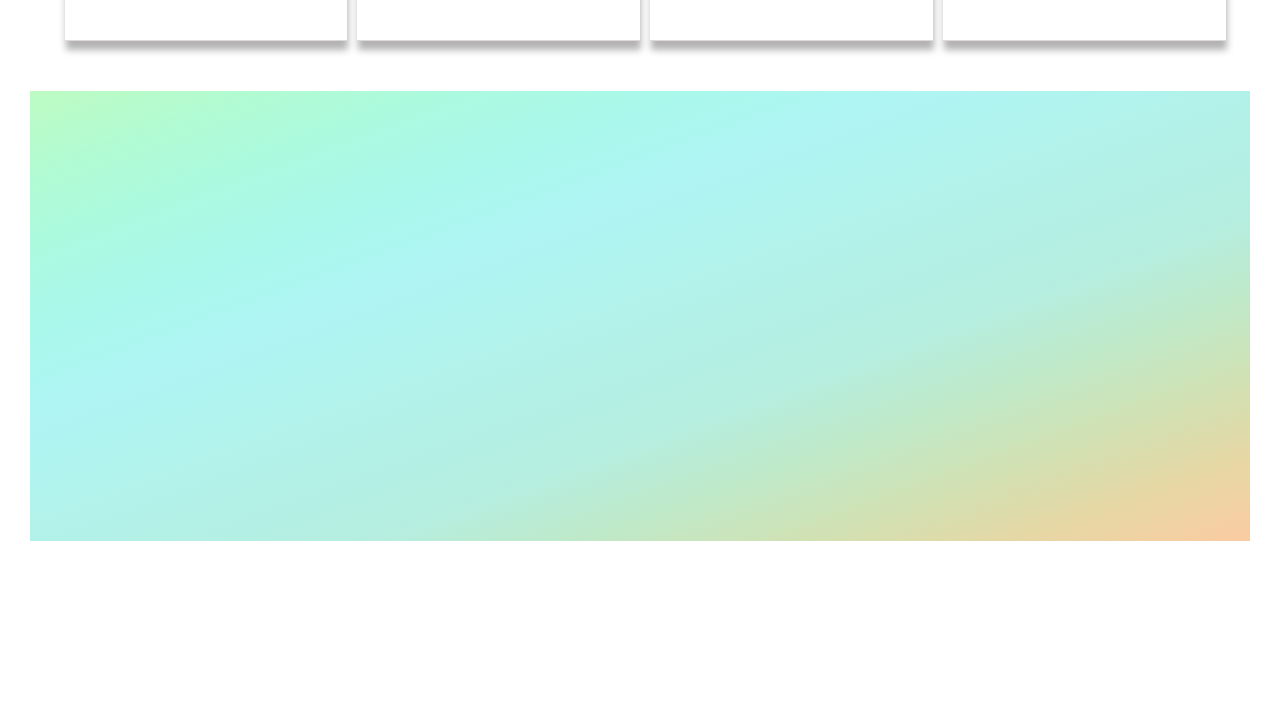
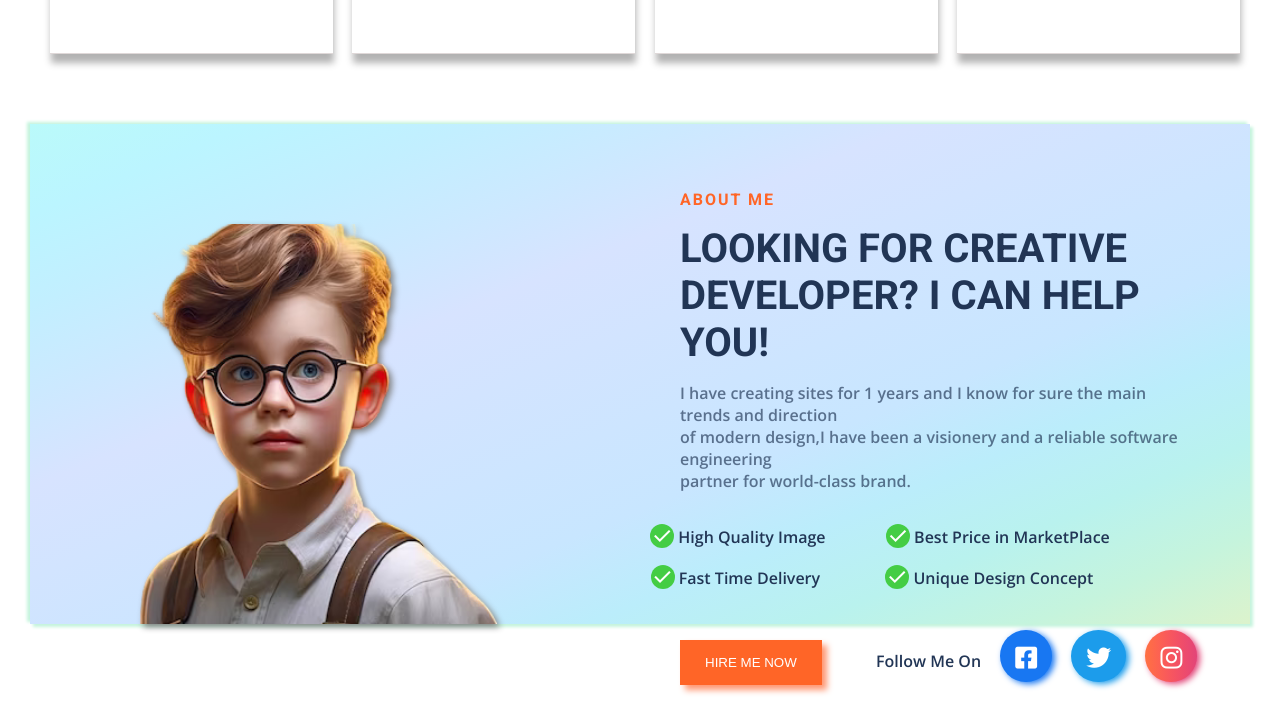
Before and after one commit to yashsinghal28/web-training, a plain HTML site: page index.html in a window 1280 px wide. Shown: the part 976-1700 px from the top of the page. Before the commit the page ends 1517 px from the top, so only its background shows below. Drawn offline with nearby package versions, Linux system fonts and the light colour scheme.

Commit message:
added banner2

```diff
--- a/css/style.css
+++ b/css/style.css
@@ -52,17 +52,10 @@ body{
     position: relative;
     right: 80px;
     padding: 8px;
-    height: 2rem;
+    height: 4rem;
+    /* border: 3px solid paleturquoise;
+    animation: title 1s ease-out 0s infinite alternate-reverse;  */
     /* float:left; */
-}
-
-.logoTitle{
-    position: relative;
-    right: 80px;
-    padding: 10px;
-    /* border: 3px solid paleturquoise;
-
-    animation: title 1s ease-out 0s infinite alternate-reverse; */
 }
 
 /* @keyframes title{
@@ -80,6 +73,17 @@ body{
         border-left-color: #ff6527;
     }
 } */
+
+.logoTitle{
+    position: relative;
+    right: 80px;
+    padding: 10px;
+    /* border: 3px solid paleturquoise;
+
+    animation: title 1s ease-out 0s infinite alternate-reverse; */
+}
+
+
 .contactImage{
     position: relative;
     left: 190px;
@@ -172,9 +176,10 @@ body{
 .bannerRight{
     position: relative;
     left: 140px;
-    bottom: 50px;
-    height: 300px;
+    bottom: -50px;
+    height: 50px;
     border-radius: 100%;
+    filter: drop-shadow(-3px -2px 3px grey);
 }
 
 .greeting{
@@ -216,8 +221,9 @@ body{
 /* line section */
 
 .serviceText{
-    font-family: var(--CursiveFont);
-    font-size: 12px;
+    font-family: 'Roboto', sans-serif;
+    letter-spacing: 2px;
+    font-size: 15px;
     color: #ff6527;
     position: relative;
     /* left :720px; */
@@ -234,14 +240,14 @@ body{
     top: 15px;
     display: flex;
     justify-content: center;
-    font-size: 25px;
+    font-size: 30px;
 }
 
 /* skills section */
 
 .skills{
     display:flex;
-    justify-content: center;
+    justify-content: space-evenly;
 }
 
 h2{
@@ -256,6 +262,19 @@ h2{
     border-left: 0px;
     box-shadow: 1px 9px 7px 0px rgba(0,0,0,0.3);
     transition: 0.4s;
+}
+
+.skills-a span{
+    height: 60px;
+    width: 70px;
+    background-color: #ff6527;
+}
+
+.rocket{
+    display: flex;
+    justify-content: center;
+    align-items: center;
+    color: white;
 }
 
 .skills-a:hover{
@@ -273,10 +292,133 @@ h2{
     color: #213555c8;
 }
 
+/* banner 2 */
+
+
 .banner2{
-    height: 450px;
+    display: flex;
+    height: 500px;
     width: 100%;
-    background:linear-gradient(to right bottom, #bdfbc2, #b2fbd2, #abfae0, #aaf8ec,
-     #aff5f4, #b1f3ed, #b3f0e6, #b5eee0, #bfe9c8, #d1e1b3, #e7d7a4, #fbcba2);
-    margin-top: 50px;
+    background: linear-gradient(to right bottom, #bafafa, #bbf5ff, #c2efff, #cce9ff, #d7e3ff, #d2e4ff, #cde5ff, #c8e6ff, #bbedfb, #b9f2ee, #c5f4dd, #dcf3cc);
+    margin-top: 70px;
+    box-shadow: 3px 3px 3px #c5f4dd,-3px -2px 3px #c5f4dd;
 }
+
+.banner2-Image {
+    position: relative;
+    right: 100px;
+    top: 100px;
+    filter: drop-shadow(3px 3px 3px grey);
+    z-index: 1;
+}
+
+.banner-text{
+    position: relative;
+    top: 50px;
+    left: -50px;
+}
+.about{
+    font-family: 'Roboto', sans-serif;
+    color: #ff6527;
+    text-transform: uppercase;
+    letter-spacing: 2px;
+}
+
+.about2{
+    font-family: 'Roboto', sans-serif;
+    font-size: 40px;
+    margin-top: 0;
+    text-transform: uppercase;
+    margin-bottom: 0;
+}
+
+.about3{
+    color: #213555ab;
+}
+
+.Contents{
+    display: flex;
+    justify-content: space-around;
+    position: relative;
+    right: 60px;
+}
+
+.Contents2{
+    display: flex;
+    justify-content: space-around;
+    position: relative;
+    right: 65px;
+    bottom: 20px;
+}
+
+.text{
+   position: relative;
+    bottom: 5px ;
+}
+
+.icone-tick{
+    background-color: rgb(68, 205, 68);
+    border-radius: 50%;
+    color: white;
+    padding: 0;
+}
+
+.unique{
+    position: relative;
+    right: 6px;
+}
+
+.hire-btn{
+    background: #ff6527;
+    color: white;
+    padding: 15px 25px;
+    filter: drop-shadow(5px 5px 3px #FF9671);
+    border: 0;
+    text-transform: uppercase;
+    margin-top: 10px;
+}
+
+.hire-btn:hover{
+    background: yellowgreen;
+    color: white;
+    filter: drop-shadow(5px 5px 3px yellowgreen);
+}
+
+.follow{
+    position: relative;
+    left: 50px;
+    margin-right: 15px;
+}
+
+.facebook{
+    background-color: #1877f2;
+    padding:20px 15px 10px;
+    border-radius: 50%;
+    filter: drop-shadow(3px 2px 3px #1877f2);
+}
+
+.facebook i{
+    font-size: 25px;
+}
+
+.twitter{
+    background-color: #1c9ceb;
+    padding:20px 15px 10px;
+    border-radius: 50%;
+    filter: drop-shadow(3px 2px 3px #1c9ceb);
+}
+
+.twitter i{
+    font-size: 25px;
+}
+
+.instagram{
+    background-image: linear-gradient(to right, #ff7142, #fd6351, #f7565f, #ee4c6c, #e24578);
+    padding:20px 15px 10px;
+    border-radius: 50%;
+    filter: drop-shadow(3px 2px 3px #e24578);
+}
+
+.instagram i{
+    font-size: 25px;
+}
--- a/index.html
+++ b/index.html
@@ -11,6 +11,10 @@
     <link href="https://fonts.googleapis.com/css2?family=Open+Sans:wght@600&display=swap" rel="stylesheet">
     <link href="https://fonts.googleapis.com/css2?family=Open+Sans:wght@600&family=Pacifico&display=swap" rel="stylesheet">
     <link href="https://fonts.googleapis.com/css2?family=Open+Sans:wght@600&family=Pacifico&family=Roboto:wght@700&display=swap" rel="stylesheet">
+
+    <!-- icon -->
+    <link rel="stylesheet" href="https://cdnjs.cloudflare.com/ajax/libs/font-awesome/6.4.0/css/all.min.css" integrity="sha512-iecdLmaskl7CVkqkXNQ/ZH/XLlvWZOJyj7Yy7tcenmpD1ypASozpmT/E0iPtmFIB46ZmdtAc9eNBvH0H/ZpiBw==" crossorigin="anonymous" referrerpolicy="no-referrer" />
+    <link rel="stylesheet" href="https://fonts.googleapis.com/css2?family=Material+Symbols+Outlined:opsz,wght,FILL,GRAD@48,400,0,0" />
     <!-- style -->
     <link rel="stylesheet" href="css/style.css">
 </head>
@@ -19,8 +23,7 @@
     <!-- navigation menu -->
     <div class="navigation">
         <div class="logo">
-            <img class="logoImage" src="assests/logo.png" alt="">
-            <span class="logoTitle"><strong>Portfolio</strong></span>
+            <img class="logoImage" src="assests/Portfolio.hu_full_logo-removebg-preview.png" alt="">
         </div>
 
         <ul class="menuItmes">
@@ -77,7 +80,7 @@
 
         <!-- bannner -->
         <div class="bannerRight">
-            <img src="assests/cover-image.png" alt="">
+            <img src="assests/cover-image1.png" height="400px" alt="">
         </div>
     </div>
 
@@ -87,10 +90,16 @@
         <p class="service">What We Do</p>
     </div>
     <br>
+
+
     <!-- skills section -->
     <div class="skills">
         <div class="skills-a">
-            <img src="assests/rocket.png" height="60px" width="70px" alt="">
+            <!-- <img src="assests/rocket.png" height="60px" width="70px" alt=""> -->
+            <span class="material-symbols-outlined rocket">
+                rocket_launch
+            </span>
+
             <h2>Brand Strategy</h2>
             <ul class="skills-section">
                 <li>UI & UX Design</li>
@@ -135,12 +144,63 @@
         </div>
     </div>
 
+    <!-- banner2 -->
+
     <div class="banner2">
-        <div>
-            <div></div>
-            <div></div>
 
+        <div class="banner2-Image">
+            <img src="assests/boy-with-glasses-backpack-stands-front-green-background_777078-8967-removebg-preview.png" height="400px" width="700px" alt="">
         </div>
+
+        <div class="banner-text">
+            <p class="about">About Me</p>
+            <p class="about2">Looking For Creative <br>
+                 Developer? I Can Help You!
+            </p>
+            <p class="about3" >I have creating sites for 1 years and I know for sure the main
+                trends and direction <br> of modern design,I have been a visionery and a
+                reliable software engineering
+                <br> partner for world-class brand.
+            </p>
+
+            <div class="Contents">
+                <p class="content">
+                    <span class="material-symbols-outlined icone-tick">
+                        done
+                    </span>
+                    <span class="text">High Quality Image</span>
+                </p>
+                <p class="content">
+                    <span class="material-symbols-outlined icone-tick">
+                        done
+                    </span>
+                    <span class="text">Best Price in MarketPlace</span>
+                </p>
+            </div>
+
+            <div class="Contents2">
+                <p class="content-1">
+                    <span class="material-symbols-outlined icone-tick">
+                        done
+                    </span>
+                    <span class="text">Fast Time Delivery</span>
+                </p>
+                <p class="unique">
+                    <span class="material-symbols-outlined icone-tick">
+                        done
+                    </span>
+                    <span class="text">Unique Design Concept</span>
+                </p>
+            </div>
+
+            <button class="hire-btn">Hire Me Now</button>
+
+            <span class="follow">Follow Me On</span>
+            <span class="follow facebook"><a href="https://www.facebook.com"><i class="fa-brands fa-square-facebook" style="color: #ffffff;"></i></a></span>
+            <span class="follow twitter"><a href="https://www.twitter.com"><i class="fa-brands fa-twitter" style="color: #ffffff;"></i></a></span>
+            <span class="follow instagram"><a href="https://instagram.com/yash_singhal____?igshid=NTc4MTIwNjQ2YQ=="><i class="fa-brands fa-instagram" style="color: #ffffff;"></i></a></span>
+        </div>
+
     </div>
 
 </body>
```
Also changed, not shown: assests/35aaeda120-removebg-preview.png (added), assests/Portfolio.hu_full_logo-removebg-preview.png (added), assests/boy-with-glasses-backpack-stands-front-green-background_777078-8967-removebg-preview.png (added), assests/cover-image1.png (added), assests/cover-image2.png (added), assests/happy-3d-student-boy-with-books-on-white-background-transparent-background-free-png.webp (added).
